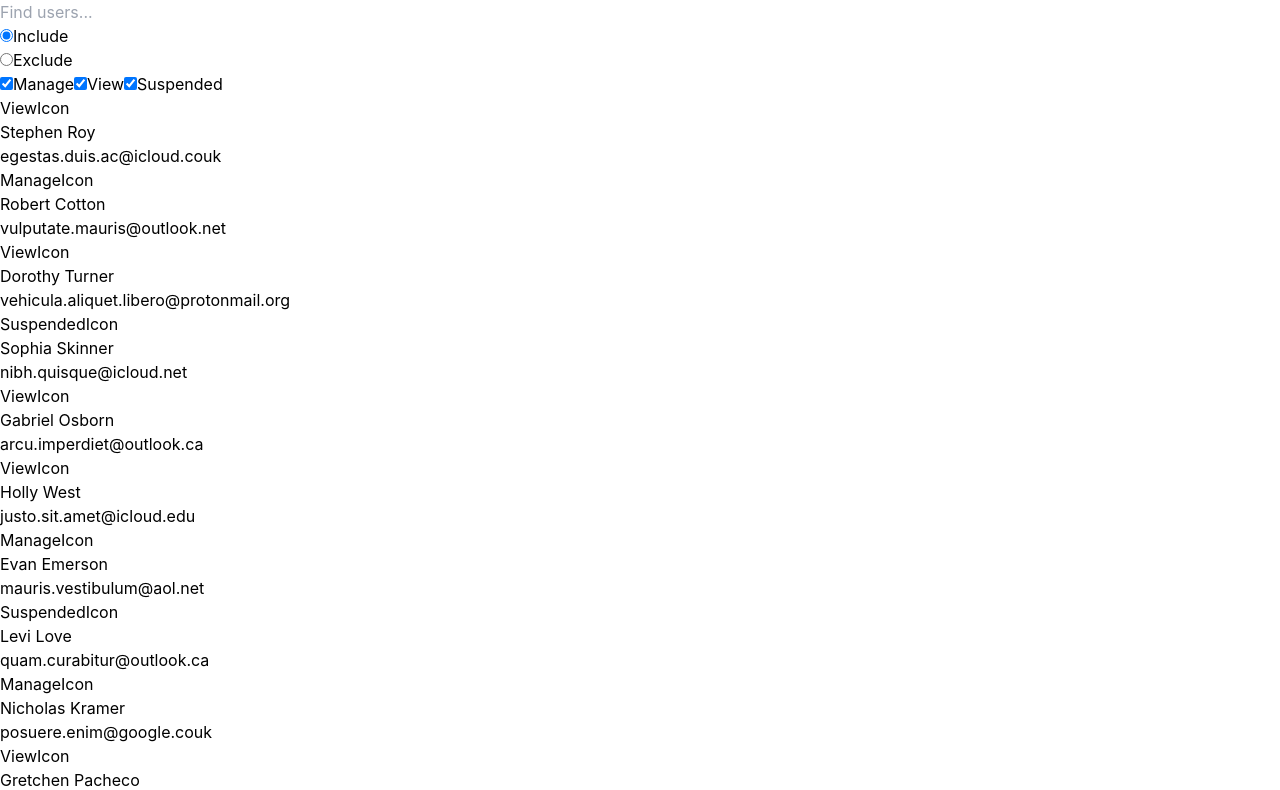
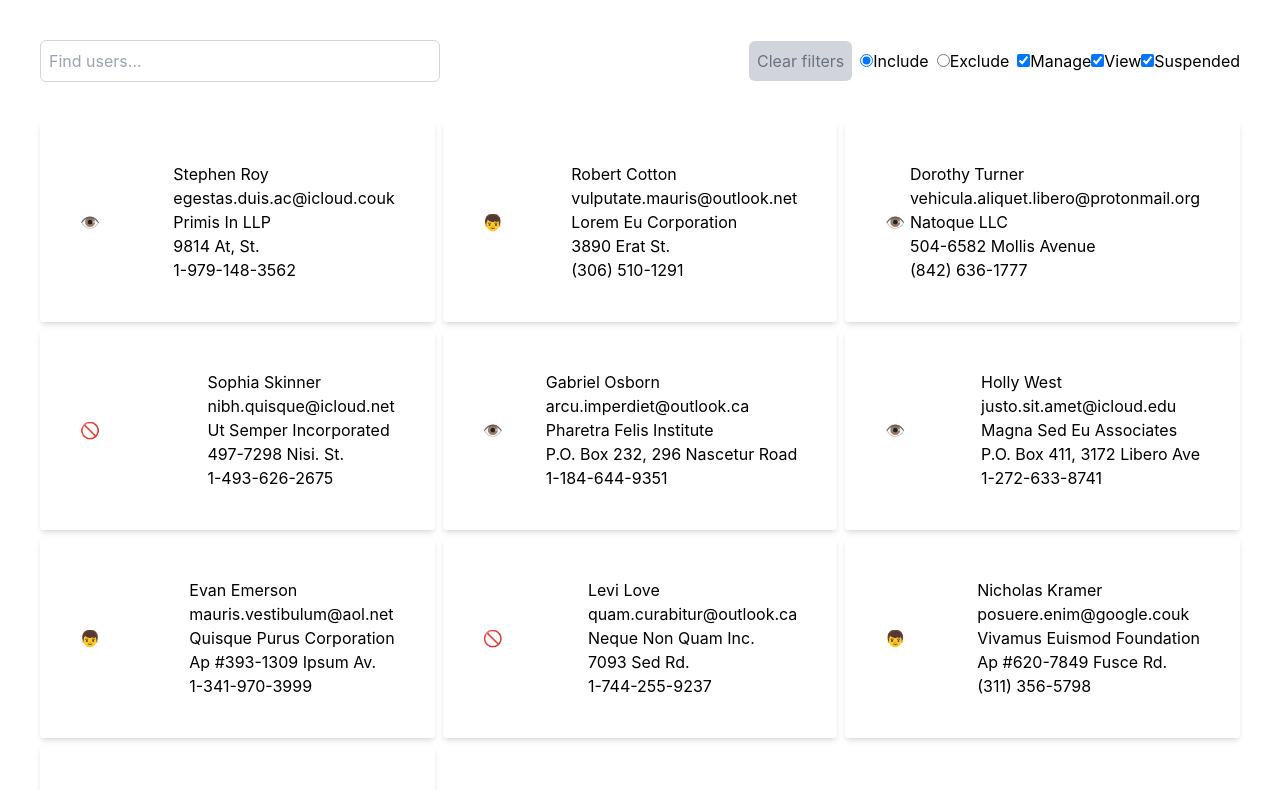
Before and after one commit to HamidBehnam/hamidev-playgrounds, a React (Create React App) app in the folder playground-react/: page / in a window 1280 px wide. Shown: the top 790 px of the page. Built offline with nearby package versions, Linux system fonts and the light colour scheme.

Commit message:
styles, clear filter button, loading indicator

```diff
--- a/playground-react/src/App.tsx
+++ b/playground-react/src/App.tsx
@@ -5,7 +5,7 @@ import {FilterBar} from "./components/FilterBar/FilterBar";
 
 function App() {
   return (
-    <div className="App">
+    <div className="App p-10">
       <FilterBar />
       <UsersList />
     </div>
--- a/playground-react/src/components/FilterBar/FilterBar.tsx
+++ b/playground-react/src/components/FilterBar/FilterBar.tsx
@@ -37,13 +37,23 @@ export const FilterBar = () => {
   }, []);
 
   return (
-    <div>
+    <div className={'flex justify-between items-center pb-10'}>
       <input
         placeholder="Find users..."
         value={state.filterData.term}
         onChange={handleSearchTermChange}
+        className={'p-2 border border-gray-300 rounded-md w-1/3'}
       />
-      <PermissionSelector options={permissionOptions} />
+      <div className={'flex items-center gap-2'}>
+        <button
+          onClick={() => dispatch({ type: "CLEAR_ALL_FILTERS" })}
+          disabled={!filtersAreApplied}
+          className={`p-2 rounded-md ${filtersAreApplied ? 'bg-blue-500 text-white' : 'bg-gray-300 text-gray-500'}`}
+        >
+          Clear filters
+        </button>
+        <PermissionSelector options={permissionOptions} />
+      </div>
     </div>
   );
 };
--- a/playground-react/src/components/LoadingIndicator/LoadingIndicator.tsx
+++ b/playground-react/src/components/LoadingIndicator/LoadingIndicator.tsx
@@ -3,8 +3,10 @@ import React from "react";
 const LoadingIndicator = () => {
   return (
     <ul>
-      {Array.from({length: 10}).map(_ => (
-        <li>Animated placeholder</li>
+      {Array.from({length: 5}).map(_ => (
+        <li key={Math.random()}>
+          <div className="animate-pulse bg-gray-200 h-20 w-full mb-2 rounded-md" />
+        </li>
       ))}
     </ul>
   );
--- a/playground-react/src/components/PermissionSelector/PermissionSelector.tsx
+++ b/playground-react/src/components/PermissionSelector/PermissionSelector.tsx
@@ -44,7 +44,7 @@ const PermissionSelector: FC<PermissionSelectorProps> = ({options}) => {
   };
 
   return (
-    <form>
+    <form className={'flex gap-2'}>
       <div>
         <label>
           <input
--- a/playground-react/src/components/UserAvatar/UserAvatar.tsx
+++ b/playground-react/src/components/UserAvatar/UserAvatar.tsx
@@ -10,13 +10,13 @@ const UserAvatar: FC<UserAvatarProps> = ({permission}) => {
 
   switch (permission) {
     case Permission.Manage:
-      icon = <div>ManageIcon</div>
+      icon = <div>👦</div>
       break;
     case Permission.View:
-      icon = <div>ViewIcon</div>
+      icon = <div>👁️</div>
       break;
     case Permission.Suspended:
-      icon = <div>SuspendedIcon</div>
+      icon = <div>🚫</div>
       break;
     default:
       return null;
--- a/playground-react/src/components/UsersList/UsersList.tsx
+++ b/playground-react/src/components/UsersList/UsersList.tsx
@@ -43,7 +43,7 @@ const UsersList = () => {
   if (error) return <ErrorMessage message={"Error fetching the users list"} />;
 
   return (
-    <ul>
+    <ul className={'grid gap-2 grid-cols-[repeat(auto-fill,minmax(300px,1fr))]'}>
       {currentUsers.map((user: any, index) => (
         <UsersListItem user={user}/>
       ))}
--- a/playground-react/src/components/UsersListItem/UsersListItem.tsx
+++ b/playground-react/src/components/UsersListItem/UsersListItem.tsx
@@ -7,10 +7,15 @@ interface UsersListItemProps {
 
 const UsersListItem: FC<UsersListItemProps> = ({user}) => {
   return (
-    <li>
+    <li className={'rounded p-10 flex items-center gap-1 shadow-md justify-between overflow-scroll hover:bg-gray-300 transition-all cursor-pointer'}>
       <UserAvatar permission={user.permission} />
-      <div>{user.name}</div>
-      <div>{user.email}</div>
+      <section>
+        <div>{user.name}</div>
+        <div>{user.email}</div>
+        <div>{user.company}</div>
+        <div>{user.address}</div>
+        <div>{user.phone}</div>
+      </section>
     </li>
   );
 };
```
